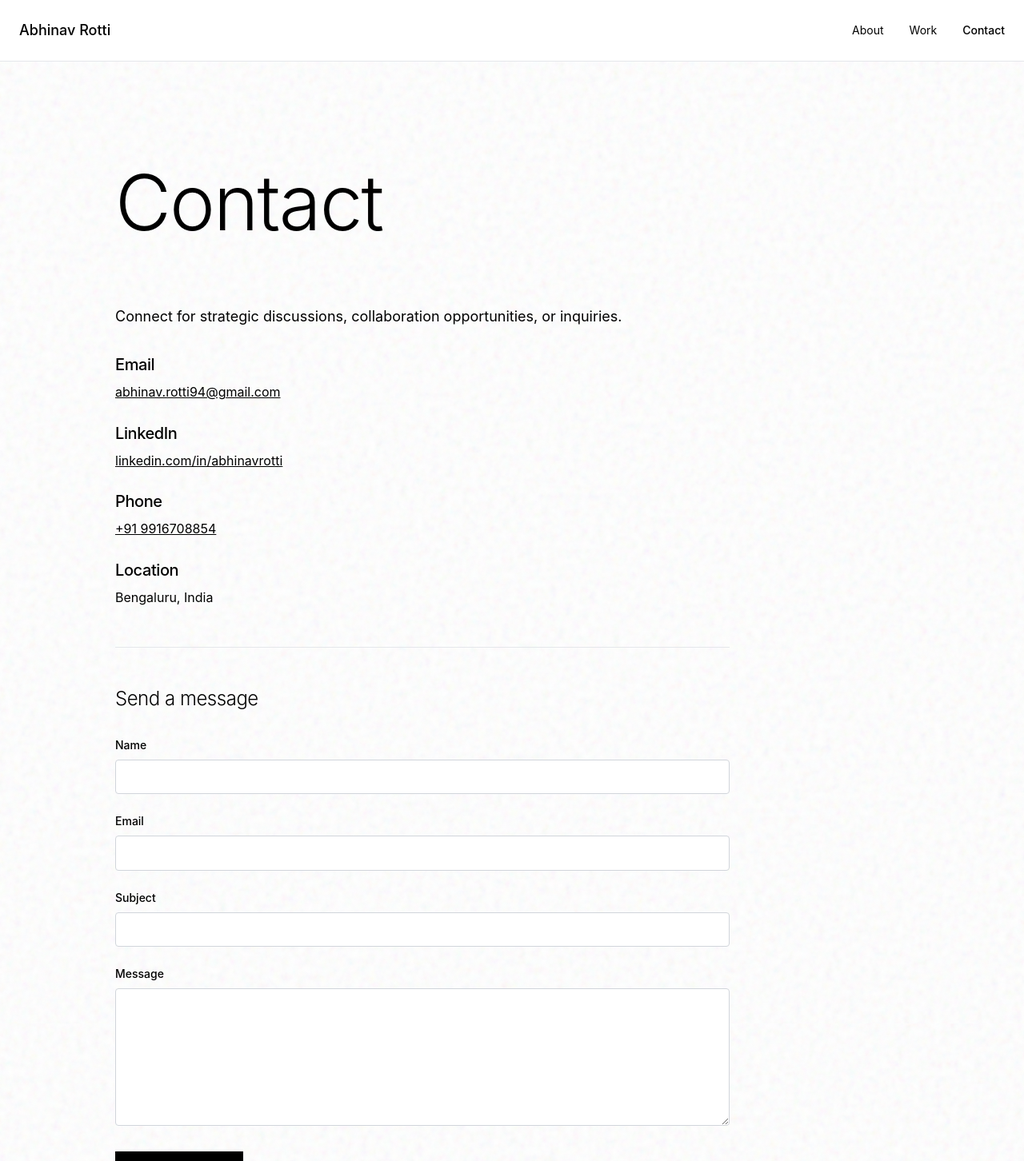
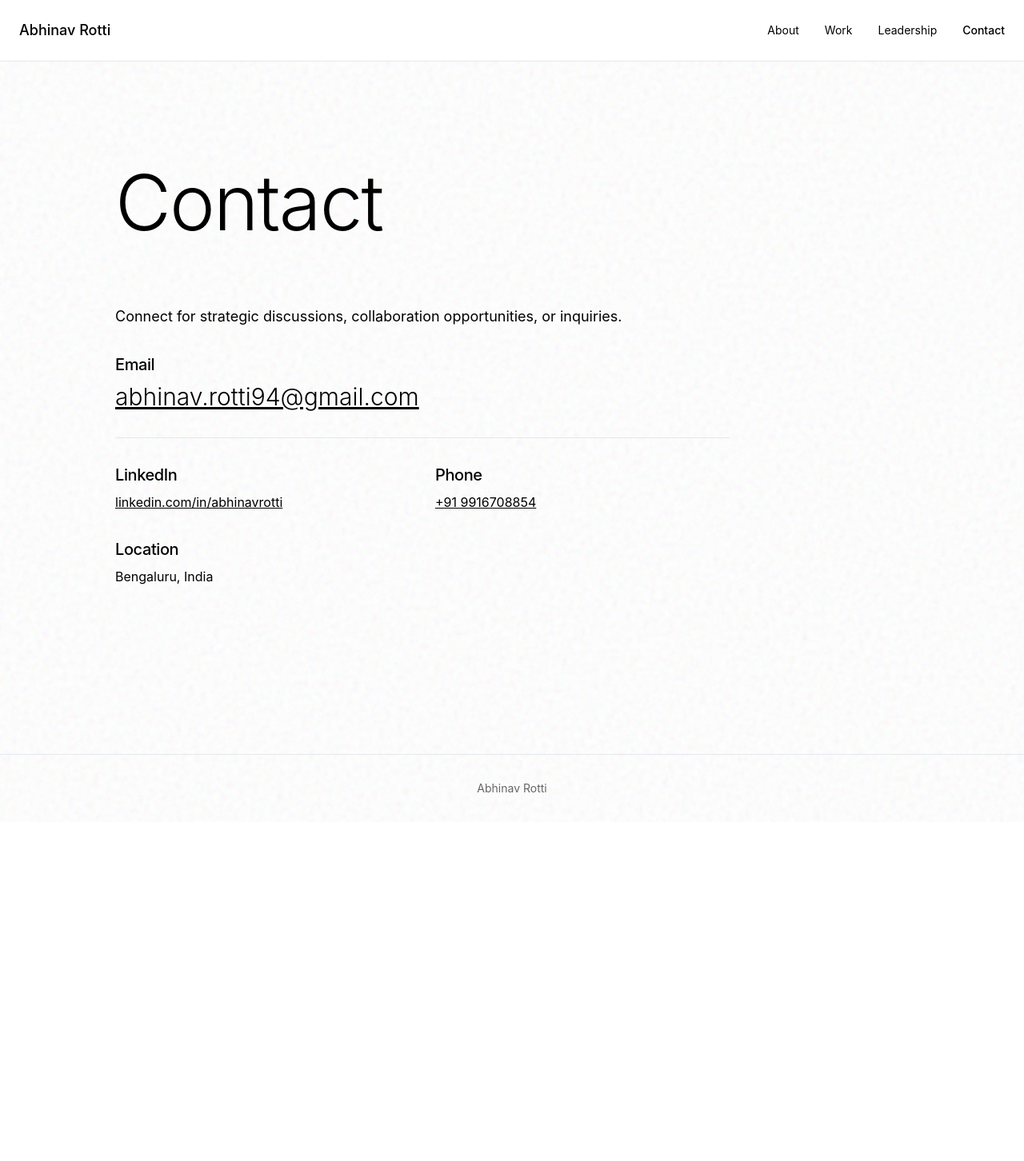
Before and after one commit to AidenCipher/abhinav-portfolio, a Next.js app: page /contact in a window 1280 px wide. Shown: the top 1452 px of the page at 80% size. After the commit the page ends 1028 px from the top, so only its background shows below. Built offline with nearby package versions, Linux system fonts and the light colour scheme.

Commit message:
Update sitemap to include new Leadership page, replace base URL with the live site, and remove deprecated contact form functionality.

```diff
--- /dev/null
+++ b/app/Leadership/page.tsx
@@ -0,0 +1,82 @@
+import type { Metadata } from 'next'
+import AnimatedSection from '@/components/AnimatedSection'
+
+export const metadata: Metadata = {
+  title: 'Leadership',
+  description: 'Initiatives, team leadership, and academic projects.',
+}
+
+export default function Leadership() {
+  const initiatives = [
+    {
+      role: 'Logistics & Operations Committee',
+      event: 'USHUS 2025 Management Fest',
+      description: 'Collaborated with a cross-functional team to plan and execute logistics for a university-wide event. Optimized processes for resource allocation to ensure smooth operational flow.',
+      tags: ['Operations', 'Logistics', 'Team Coordination']
+    },
+    {
+      role: 'App Development Lead',
+      event: 'DBIT',
+      description: 'Directed a 4-member team in an agile environment to design, build, and deploy workflow automation applications. Successfully reduced administrative workload by 40%.',
+      tags: ['Agile Leadership', 'Product Management', 'Automation']
+    },
+    {
+      role: 'Project Lead (Capstone)',
+      event: 'Google Project Management',
+      description: 'Designed a complete end-to-end project plan including charter, milestones, and stakeholder communication reports. Demonstrated systematic execution abilities in a simulated environment.',
+      tags: ['Strategic Planning', 'Documentation', 'Stakeholder Management']
+    },
+    {
+      role: 'Workshop Organizer',
+      event: 'Technical Education',
+      description: 'Organized and delivered Kotlin & Flutter development workshops for over 50 students. Used strong presentation skills to drive the adoption of new mobile technologies.',
+      tags: ['Public Speaking', 'Mentorship', 'Technical Training']
+    }
+  ]
+
+  return (
+    <div className="content-width py-20 md:py-32">
+      <AnimatedSection>
+        <section className="space-y-8 mb-20">
+          <h1 className="text-5xl md:text-7xl lg:text-8xl font-light leading-tight text-foreground">
+            Leadership
+          </h1>
+          <p className="text-lg text-foreground leading-relaxed max-w-3xl">
+            Taking ownership beyond the job description. A collection of initiatives where I led teams, organized events, and drove technical adoption.
+          </p>
+        </section>
+      </AnimatedSection>
+
+      <section className="grid gap-12 md:grid-cols-2">
+        {initiatives.map((item, index) => (
+          <AnimatedSection key={index} delay={index * 0.1}>
+            <div className="h-full border-t border-gray-200 pt-8 flex flex-col justify-between group hover:bg-gray-50 transition-colors rounded-2xl p-6 -ml-6">
+              <div className="space-y-4">
+                <div>
+                  <h2 className="text-2xl font-medium text-foreground group-hover:text-gray-600 transition-colors">
+                    {item.role}
+                  </h2>
+                  <p className="text-accent text-sm mt-1">{item.event}</p>
+                </div>
+                <p className="text-foreground leading-relaxed">
+                  {item.description}
+                </p>
+              </div>
+
+              <div className="flex flex-wrap gap-2 mt-8">
+                {item.tags.map((tag, tagIndex) => (
+                  <span
+                    key={tagIndex}
+                    className="text-xs uppercase tracking-wider text-accent border border-gray-200 px-3 py-1 rounded-full"
+                  >
+                    {tag}
+                  </span>
+                ))}
+              </div>
+            </div>
+          </AnimatedSection>
+        ))}
+      </section>
+    </div>
+  )
+}
--- a/app/api/contact/route.ts
+++ /dev/null
@@ -1,49 +0,0 @@
-import { NextRequest, NextResponse } from 'next/server'
-import { Resend } from 'resend'
-
-const resend = new Resend(process.env.RESEND_API_KEY)
-
-export async function POST(request: NextRequest) {
-  try {
-    const body = await request.json()
-    const { name, email, subject, message } = body
-
-    // 1. Validate input
-    if (!name || !email || !subject || !message) {
-      return NextResponse.json(
-        { error: 'Missing required fields' },
-        { status: 400 }
-      )
-    }
-
-    // 2. Send the email using Resend
-    // 'onboarding@resend.dev' is the default testing sender.
-    // Once you verify a domain on Resend, you can change this to 'contact@yourdomain.com'
-    const data = await resend.emails.send({
-      from: 'Portfolio Contact <onboarding@resend.dev>',
-      to: 'abhinav.rotti94@gmail.com', // Your email address
-      replyTo: email, // Hitting "Reply" will reply to the person who filled the form
-      subject: `Portfolio Inquiry: ${subject}`,
-      text: `
-        Name: ${name}
-        Email: ${email}
-        Subject: ${subject}
-
-        Message:
-        ${message}
-      `,
-    })
-
-    if (data.error) {
-      return NextResponse.json({ error: data.error }, { status: 500 })
-    }
-
-    return NextResponse.json({ success: true }, { status: 200 })
-  } catch (error) {
-    console.error('Contact form error:', error)
-    return NextResponse.json(
-      { error: 'Internal server error' },
-      { status: 500 }
-    )
-  }
-}
--- a/app/contact/page.tsx
+++ b/app/contact/page.tsx
@@ -1,6 +1,5 @@
 'use client'
 
-import ContactForm from '@/components/ContactForm'
 import AnimatedSection from '@/components/AnimatedSection'
 
 export default function Contact() {
@@ -21,17 +20,18 @@ export default function Contact() {
               Connect for strategic discussions, collaboration opportunities, or inquiries.
             </p>
 
-            <div className="space-y-6">
+            <div className="space-y-8">
               <div>
                 <h2 className="text-xl font-medium text-foreground mb-2">Email</h2>
                 <a
                   href="mailto:abhinav.rotti94@gmail.com"
-                  className="text-foreground underline hover:opacity-70 transition-opacity"
+                  className="text-2xl md:text-3xl font-light text-foreground underline hover:opacity-70 transition-opacity"
                 >
                   abhinav.rotti94@gmail.com
                 </a>
               </div>
 
+              <div className="grid md:grid-cols-2 gap-8 pt-8 border-t border-gray-200">
                 <div>
                   <h2 className="text-xl font-medium text-foreground mb-2">LinkedIn</h2>
                   <a
@@ -60,10 +60,6 @@ export default function Contact() {
                 </div>
               </div>
             </div>
-
-          <div className="pt-12 border-t border-gray-200">
-            <h2 className="text-2xl font-light text-foreground mb-8">Send a message</h2>
-            <ContactForm />
           </div>
         </section>
       </AnimatedSection>
--- a/app/sitemap.ts
+++ b/app/sitemap.ts
@@ -1,7 +1,7 @@
 import { MetadataRoute } from 'next'
 
 export default function sitemap(): MetadataRoute.Sitemap {
-  const baseUrl = 'https://example.com'
+  const baseUrl = 'https://abhinav-rotti.vercel.app'
 
   return [
     {
@@ -35,6 +35,12 @@ export default function sitemap(): MetadataRoute.Sitemap {
       priority: 0.7,
     },
     {
+      url: `${baseUrl}/leadership`,
+      lastModified: new Date(),
+      changeFrequency: 'monthly',
+      priority: 0.8,
+    },
+    {
       url: `${baseUrl}/contact`,
       lastModified: new Date(),
       changeFrequency: 'monthly',
--- a/components/ContactForm.tsx
+++ /dev/null
@@ -1,126 +0,0 @@
-'use client'
-
-import { useState, FormEvent } from 'react'
-import { motion } from 'framer-motion'
-
-export default function ContactForm() {
-  const [status, setStatus] = useState<'idle' | 'submitting' | 'success' | 'error'>('idle')
-  const [message, setMessage] = useState('')
-
-  async function handleSubmit(e: FormEvent<HTMLFormElement>) {
-    e.preventDefault()
-    setStatus('submitting')
-    setMessage('')
-
-    const formData = new FormData(e.currentTarget)
-    const data = {
-      name: formData.get('name'),
-      email: formData.get('email'),
-      subject: formData.get('subject'),
-      message: formData.get('message'),
-    }
-
-    try {
-      const response = await fetch('/api/contact', {
-        method: 'POST',
-        headers: {
-          'Content-Type': 'application/json',
-        },
-        body: JSON.stringify(data),
-      })
-
-      if (response.ok) {
-        setStatus('success')
-        setMessage('Message sent successfully.')
-        ;(e.target as HTMLFormElement).reset()
-      } else {
-        setStatus('error')
-        setMessage('Failed to send message. Please try again or use email directly.')
-      }
-    } catch (error) {
-      setStatus('error')
-      setMessage('Failed to send message. Please try again or use email directly.')
-    }
-  }
-
-  return (
-    <form
-      onSubmit={handleSubmit}
-      className="space-y-6"
-    >
-      <div>
-        <label htmlFor="name" className="block text-sm font-medium text-foreground mb-2">
-          Name
-        </label>
-        <input
-          type="text"
-          id="name"
-          name="name"
-          required
-          className="w-full px-4 py-2 border border-gray-300 rounded bg-background text-foreground focus:outline-none focus:border-foreground transition-all"
-        />
-      </div>
-
-      <div>
-        <label htmlFor="email" className="block text-sm font-medium text-foreground mb-2">
-          Email
-        </label>
-        <input
-          type="email"
-          id="email"
-          name="email"
-          required
-          className="w-full px-4 py-2 border border-gray-300 rounded bg-background text-foreground focus:outline-none focus:border-foreground transition-all"
-        />
-      </div>
-
-      <div>
-        <label htmlFor="subject" className="block text-sm font-medium text-foreground mb-2">
-          Subject
-        </label>
-        <input
-          type="text"
-          id="subject"
-          name="subject"
-          required
-          className="w-full px-4 py-2 border border-gray-300 rounded bg-background text-foreground focus:outline-none focus:border-foreground transition-all"
-        />
-      </div>
-
-      <div>
-        <label htmlFor="message" className="block text-sm font-medium text-foreground mb-2">
-          Message
-        </label>
-        <textarea
-          id="message"
-          name="message"
-          required
-          rows={6}
-          className="w-full px-4 py-2 border border-gray-300 rounded bg-background text-foreground focus:outline-none focus:border-foreground transition-all resize-y"
-        />
-      </div>
-
-      <div>
-        <button
-          type="submit"
-          disabled={status === 'submitting'}
-          className="px-6 py-2 bg-foreground text-background hover:opacity-80 transition-opacity disabled:opacity-50 disabled:cursor-not-allowed"
-        >
-          {status === 'submitting' ? 'Sending...' : 'Send message'}
-        </button>
-      </div>
-
-      {message && (
-        <motion.div
-          initial={{ opacity: 0, y: -10 }}
-          animate={{ opacity: 1, y: 0 }}
-          className={`text-sm p-3 rounded ${
-            status === 'success' ? 'text-green-700 bg-green-50' : 'text-red-700 bg-red-50'
-          }`}
-        >
-          {message}
-        </motion.div>
-      )}
-    </form>
-  )
-}
--- a/components/Navigation.tsx
+++ b/components/Navigation.tsx
@@ -9,6 +9,7 @@ export default function Navigation() {
   const links = [
     { href: '/about', label: 'About' },
     { href: '/work', label: 'Work' },
+    { href: '/leadership', label: 'Leadership' },
     { href: '/contact', label: 'Contact' },
   ]
 
```
Lines whose indentation alone changed are shown as unchanged.
